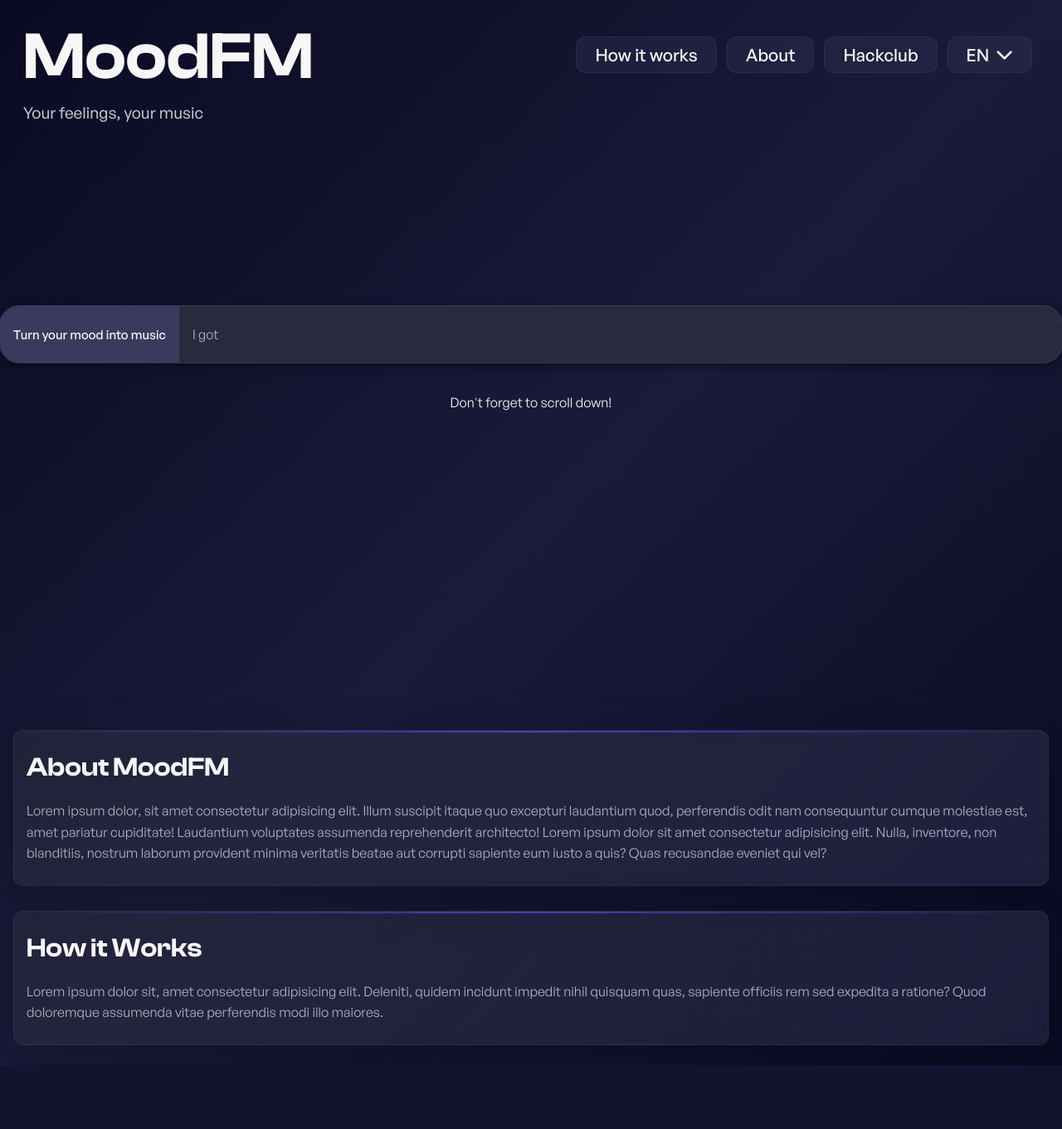
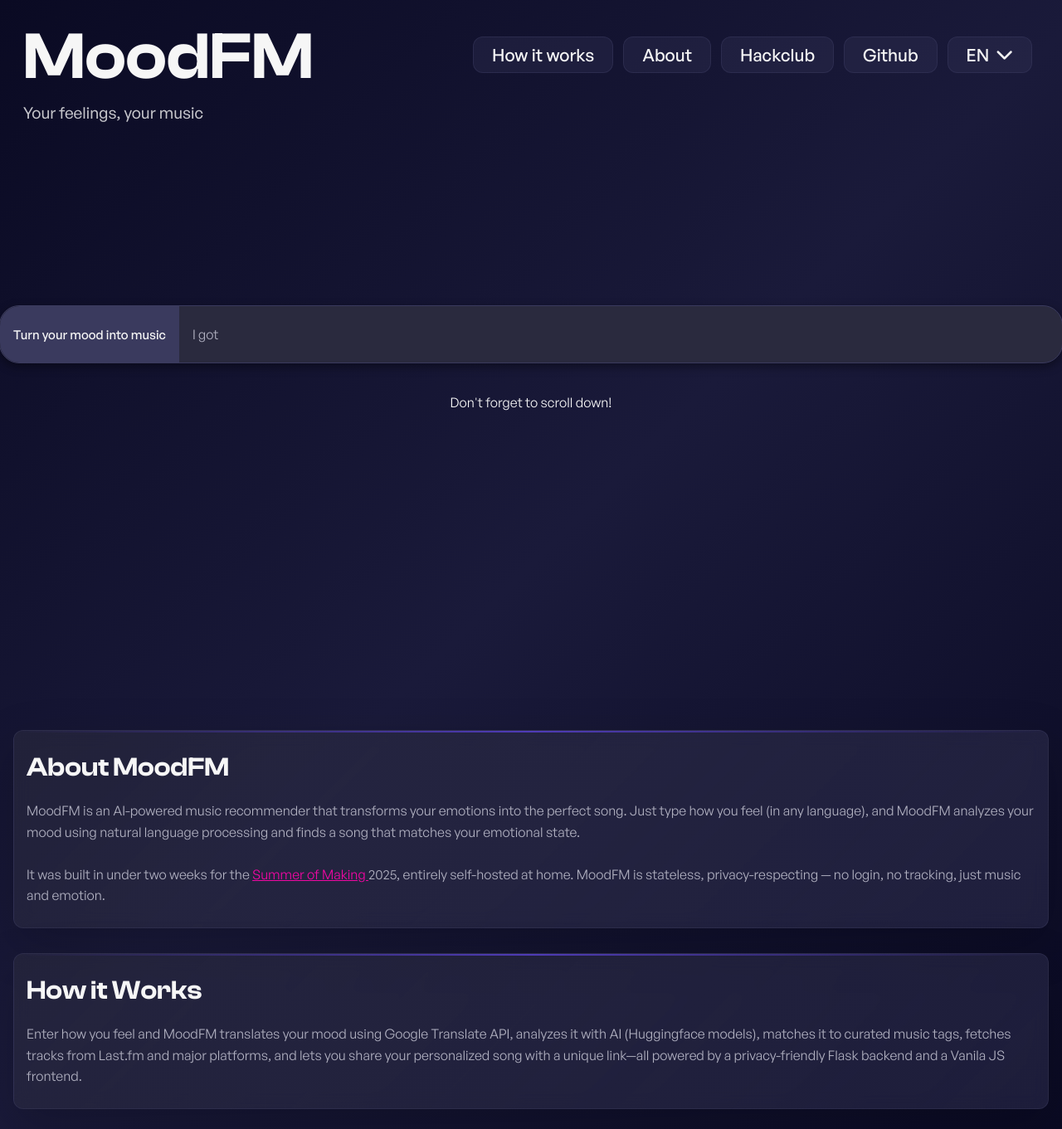
Before and after one commit to TGA25dev/MoodFM, a Flask app: page / in a window 1280 px wide. Shown: the whole page at 83% size. Before the commit the page ends 1284 px from the top, so only its background shows below. Run offline with Flask 3, Linux system fonts and the light colour scheme; parts of the project's set-up code (start-up, migrations or seed data) failed here and were passed over.

Commit message:
style(main): add about sections content

```diff
--- a/static/css/index.css
+++ b/static/css/index.css
@@ -640,6 +640,17 @@
   margin: 0;
   text-align: left;
   font-variation-settings: "wght" 400;
+}
+
+.section a {
+    color: #f107a3;
+    text-decoration: underline;
+    transition: color 0.2s;
+}
+
+.section a:hover {
+    color: #7b2ff7;
+    text-decoration: underline;
 }
 
 .go-up-link {
--- a/static/lang-switcher.js
+++ b/static/lang-switcher.js
@@ -90,6 +90,8 @@
                     element.innerHTML = '';
                     if (icon) element.appendChild(icon);
                     element.appendChild(document.createTextNode(translation));
+                } else if (key === 'about.content') { //Allow HTML in about content
+                    element.innerHTML = translation;
                 } else {
                     element.textContent = translation;
                 }
--- a/static/langs/en.json
+++ b/static/langs/en.json
@@ -33,12 +33,12 @@
 
   "about": {
     "title": "About MoodFM",
-    "content": "Lorem ipsum dolor, sit amet consectetur adipisicing elit. Illum suscipit itaque quo excepturi laudantium quod, perferendis odit nam consequuntur cumque molestiae est, amet pariatur cupiditate! Laudantium voluptates assumenda reprehenderit architecto! Lorem ipsum dolor sit amet consectetur adipisicing elit. Nulla, inventore, non blanditiis, nostrum laborum provident minima veritatis beatae aut corrupti sapiente eum iusto a quis? Quas recusandae eveniet qui vel?"
+    "content": "MoodFM is an AI-powered music recommender that transforms your emotions into the perfect song. Just type how you feel (in any language), and MoodFM analyzes your mood using natural language processing and finds a song that matches your emotional state.<br><br>It was built in under two weeks for the <a target=\"_blank\" href=\"https://summer.hackclub.com\">Summer of Making </a> 2025, entirely self-hosted at home. MoodFM is stateless, privacy-respecting — no login, no tracking, just music and emotion."
   },
 
   "how-it-works": {
     "title": "How it Works",
-    "content": "Lorem ipsum dolor sit, amet consectetur adipisicing elit. Deleniti, quidem incidunt impedit nihil quisquam quas, sapiente officiis rem sed expedita a ratione? Quod doloremque assumenda vitae perferendis modi illo maiores."
+    "content": "Enter how you feel and MoodFM translates your mood using Google Translate API, analyzes it with AI (Huggingface models), matches it to curated music tags, fetches tracks from Last.fm and major platforms, and lets you share your personalized song with a unique link—all powered by a privacy-friendly Flask backend and a Vanila JS frontend."
   },
 
   "footer": {
--- a/static/langs/fr.json
+++ b/static/langs/fr.json
@@ -33,12 +33,12 @@
 
     "about": {
         "title": "À propos de MoodFM",
-        "content": "Lorem"
+        "content": "MoodFM est un application musicale propulsée par l’IA qui transforme vos émotions en recommendation musicale. Il suffit de taper comment vous vous sentez (dans n’importe quelle langue), MoodFM analyse votre humeur grâce au traitement du langage naturel et trouve un morceau qui correspond à votre état émotionnel.<br><br>Ce projet a été réalisé en moins de deux semaines pour le <a target=\"_blank\" href=\"https://summer.hackclub.com\">Summer of Making</a> 2025, entièrement auto-hébergé. MoodFM respecte votre vie privée — pas de compte, pas de suivi, juste de la musique et votre mood."
     },
 
     "howItWorks": {
         "title": "Comment ça marche",
-        "content": "Lorem"
+        "content": "Tapez comment vous vous sentez et MoodFM traduit votre texte grâce à l’API Google Translate, l’analyse avec l’IA (modèles Huggingface), l’associe à des tags musicaux présélectionnés, récupère des morceaux sur Last.fm et les principales plateformes de streaming, et vous permet de partager votre chanson avec un lien unique — le tout propulsé par un backend Flask respectueux de la vie privée et un frontend JS Vanilla."
     },
 
     "footer": {
--- a/templates/index.htm
+++ b/templates/index.htm
@@ -25,6 +25,7 @@
                     <li><a href="#how-it-works" data-i18n="navbar.howItWorks">How it works</a></li>
                     <li><a href="#about" data-i18n="navbar.about">About</a></li>
                     <li><a target="_blank" href="https://hackclub.com/">Hackclub</a></li>
+                    <li><a target="_blank" href="https://github.com/TGA25dev/MoodFM">Github</a></li>
                     <li class="lang-dropdown">
                         <button id="lang-switcher" class="lang-switcher">
                             <span id="current-lang">EN</span>
@@ -46,6 +47,7 @@
                     <a href="#how-it-works" data-i18n="navbar.howItWorks">How it works</a>
                     <a href="#about" data-i18n="navbar.about">About</a>
                     <a target="_blank" href="https://hackclub.com/">Hackclub</a>
+                    <li><a target="_blank" href="https://github.com/TGA25dev/MoodFM">Github</a></li>
                     <div class="mobile-lang-selector">
                         <a href="#" data-lang="en" class="lang-option"><i class="fas fa-check lang-check"></i> English</a>
                         <a href="#" data-lang="fr" class="lang-option"><i class="fas fa-check lang-check"></i> Français</a>
@@ -117,12 +119,17 @@
         <div class="sections-container">
             <div id="about" class="section">
                 <h2 data-i18n="about.title">About MoodFM</h2>
-                <p data-i18n="about.content">Lorem ipsum dolor, sit amet consectetur adipisicing elit. Illum suscipit itaque quo excepturi laudantium quod, perferendis odit nam consequuntur cumque molestiae est, amet pariatur cupiditate! Laudantium voluptates assumenda reprehenderit architecto! Lorem ipsum dolor sit amet consectetur adipisicing elit. Nulla, inventore, non blanditiis, nostrum laborum provident minima veritatis beatae aut corrupti sapiente eum iusto a quis? Quas recusandae eveniet qui vel?</p>
+                <p data-i18n="about.content">
+                    MoodFM is an AI-powered music recommender that transforms your emotions into the perfect song. Just type how you feel (in any language), and MoodFM analyzes your mood using natural language processing and finds a song that matches your emotional state.<br><br>
+                    It was built in under two weeks for the <a target="_blank" href="https://summer.hackclub.com">Summer of Making </a> 2025, entirely self-hosted at home. MoodFM is stateless, privacy-respecting — no login, no tracking, just music and emotion.
+                </p>
             </div>
 
             <div id="how-it-works" class="section">
                 <h2 data-i18n="howItWorks.title">How it Works</h2>
-                <p data-i18n="howItWorks.content">Lorem ipsum dolor sit, amet consectetur adipisicing elit. Deleniti, quidem incidunt impedit nihil quisquam quas, sapiente officiis rem sed expedita a ratione? Quod doloremque assumenda vitae perferendis modi illo maiores.</p>
+                <p data-i18n="howItWorks.content">
+                Enter how you feel and MoodFM translates your mood using Google Translate API, analyzes it with AI (Huggingface models), matches it to curated music tags, fetches tracks from Last.fm and major platforms, and lets you share your personalized song with a unique link—all powered by a privacy-friendly Flask backend and a Vanila JS frontend.
+                </p>
             </div>
         </div>
 
```
